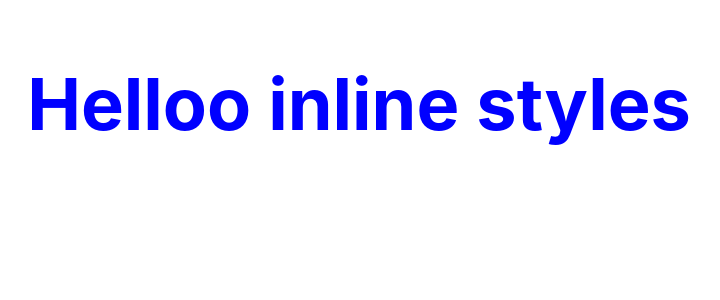
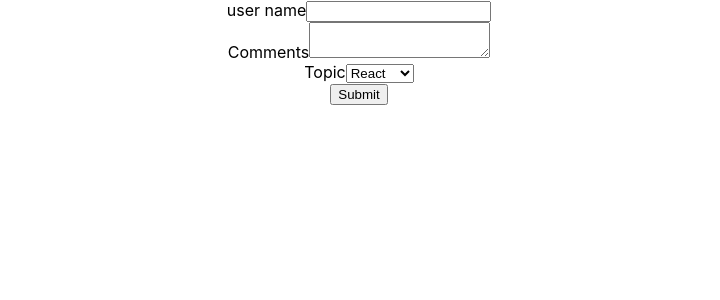
Before and after one commit to Martin023/start-react, a React (Create React App) app: page / in a window 1280 px wide. Shown: the top 300 px of the page, without its empty margins (281-1001 px from the left). Built offline with nearby package versions, Linux system fonts and the light colour scheme.

Commit message:
handling form inputs

```diff
--- a/src/App.js
+++ b/src/App.js
@@ -13,6 +13,7 @@
 import NameList from './components/NameList';
 import Stylesheet from './components/Stylesheet';
 import InlineStyling from './components/InlineStyling';
+import Form from './components/Form';
 
 
 function App() {
@@ -49,8 +50,8 @@
       {/* <NameList/> */}
 
       {/* <Stylesheet></Stylesheet> */}
-      <InlineStyling/>
-
+      {/* <InlineStyling/> */}
+      <Form/>
 
     </div>
   );
--- /dev/null
+++ b/src/components/Form.js
@@ -0,0 +1,64 @@
+import React, { Component } from 'react'
+
+class Form extends Component {
+constructor(props) {
+  super(props)
+
+  this.state = {
+     username:'' ,
+     comments:'',
+     topic:'react'
+  }
+}
+handleUsernameChange = (event) => {
+    this.setState({
+        username : event.target.value
+    })
+}
+handleChange = (event) => {
+    this.setState(
+        {
+            comments:event.target.value
+        }
+    )
+}
+handleTopicChange = (event) => {
+      this.setState({
+        topic:event.target.value
+      })
+}
+handleSubmit = (event) => {
+    // alert(`${this.state.username} ${this.state.comments} ${this.state.topic }`)revent default method heps us not tolose data that we have input
+    event.preventDefault()
+}
+
+  render() {
+    return (
+     <form onSubmit={this.handleSubmit}>
+        <div>
+            <label>user name</label>
+            <input type='text'
+                value={this.state.username}
+                onChange={this.handleUsernameChange}/>
+        </div>
+        <div>
+            <label>Comments</label>
+            <textarea value={this.state.comments}
+            onChange={this.handleChange}></textarea>
+        </div>
+        <div>
+            <label>Topic</label>
+            <select value={this.state.topic} onChange={this.handleTopicChange}>
+                <option value='react'>React</option>
+                <option value='angular'>Angular</option>
+                <option value='vue'>Vue</option>
+
+            </select>
+        </div>
+        <button type='submit'>Submit</button>
+     </form>
+    )
+  }
+}
+
+export default Form
```
